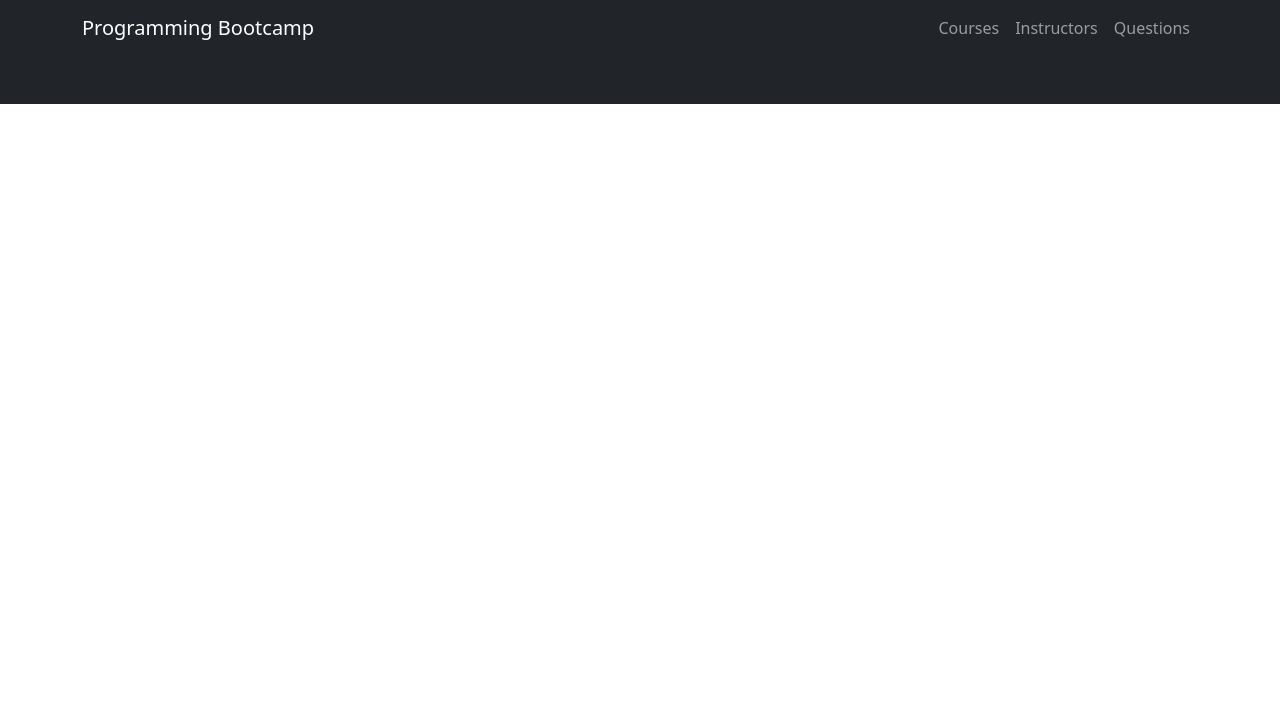
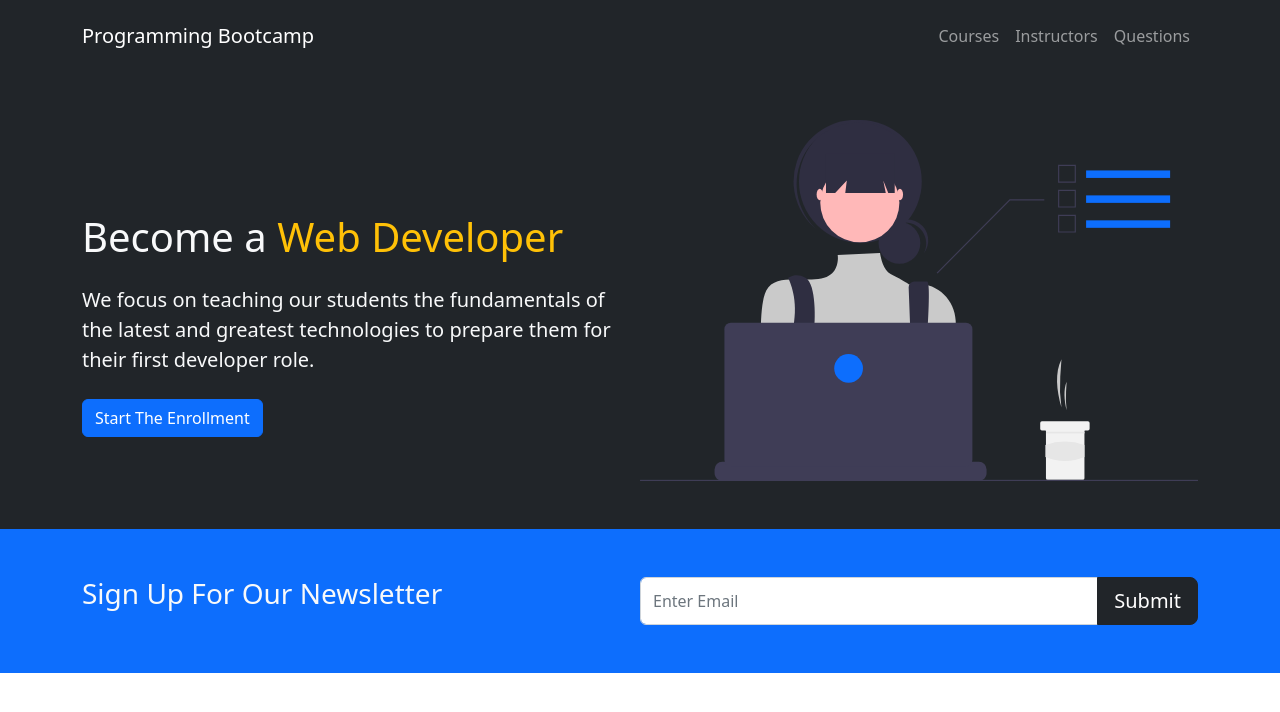
Before and after one commit to htetsoemoe/Bootstrap-Projects, a website: page programming-bootcamp-bootstrap5/index.html in a window 1280 px wide. Drawn offline with nearby package versions, Linux system fonts and the light colour scheme.

Commit message:
finished showcase and newsletter sections

```diff
--- a/programming-bootcamp-bootstrap5/css/style.css
+++ b/programming-bootcamp-bootstrap5/css/style.css
@@ -0,0 +1,5 @@
+@media screen and (min-width: 768px){
+    .news-input {
+        width: 50%;
+    }
+}
--- a/programming-bootcamp-bootstrap5/index.html
+++ b/programming-bootcamp-bootstrap5/index.html
@@ -11,7 +11,7 @@
 </head>
 <body>
     <!-- navbar -->
-    <nav class="navbar navbar-expand-lg bg-dark navbar-dark">
+    <nav class="navbar navbar-expand-lg bg-dark navbar-dark py-3">
         <div class="container">
             <a href="index.html" class="navbar-brand">Programming Bootcamp</a>
 
@@ -35,7 +35,33 @@
     </nav>
     <!-- showcase -->
     <section class="bg-dark text-light p-5 p-lg-0 pt-lg-5 text-center text-sm-start">
+        <div class="container">
+            <div class="d-sm-flex align-items-center justify-content-between">
+                <div>
+                    <h1>Become a <span class="text-warning">Web Developer</span></h1>
+                    <p class="lead my-4">
+                        We focus on teaching our students the fundamentals of the latest
+                        and greatest technologies to prepare them for their first developer role.
+                    </p>
+                    <button class="btn btn-primary">Start The Enrollment</button>
+                </div>
+                <img src="./img/showcase.svg" alt="photo" class="img-fluid w-50 d-none d-sm-block pb-lg-5">
+            </div>
+        </div>
+    </section>
 
+    <!-- Newsletter -->
+    <section class="bg-primary text-light p-5">
+        <div class="container">
+            <div class="d-md-flex justify-content-between align-content-center">
+                <h3 class="mb-3 mb-md-0">Sign Up For Our Newsletter</h3>
+
+                <div class="input-group news-input">
+                    <input type="text" class="form-control" placeholder="Enter Email">
+                    <button class="btn btn-dark btn-lg">Submit</button>
+                </div>
+            </div>
+        </div>
     </section>
     <script src="./node_modules/bootstrap/dist/js/bootstrap.bundle.min.js"></script>
 </body>
```
Also changed, not shown: programming-bootcamp-bootstrap5/img/fundamentals.svg (added), programming-bootcamp-bootstrap5/img/react.svg (added), programming-bootcamp-bootstrap5/img/showcase.svg (added).
